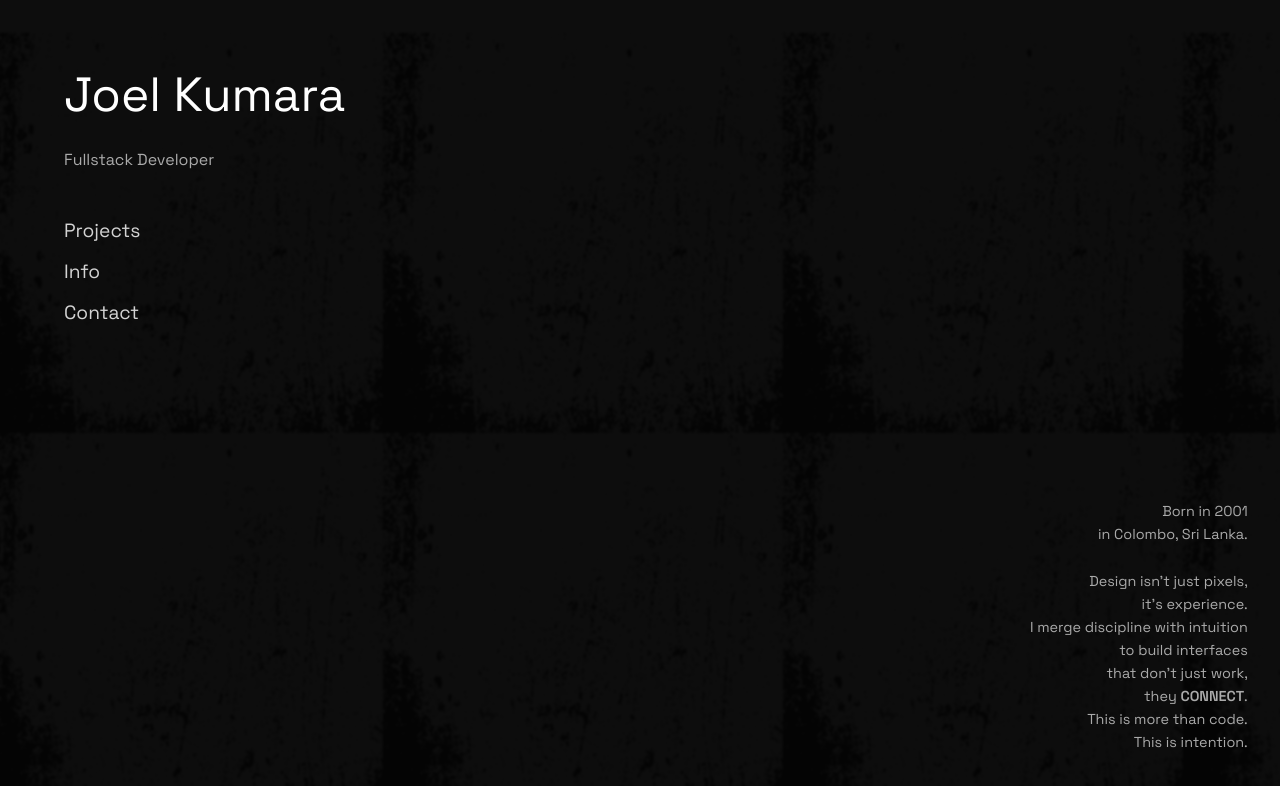
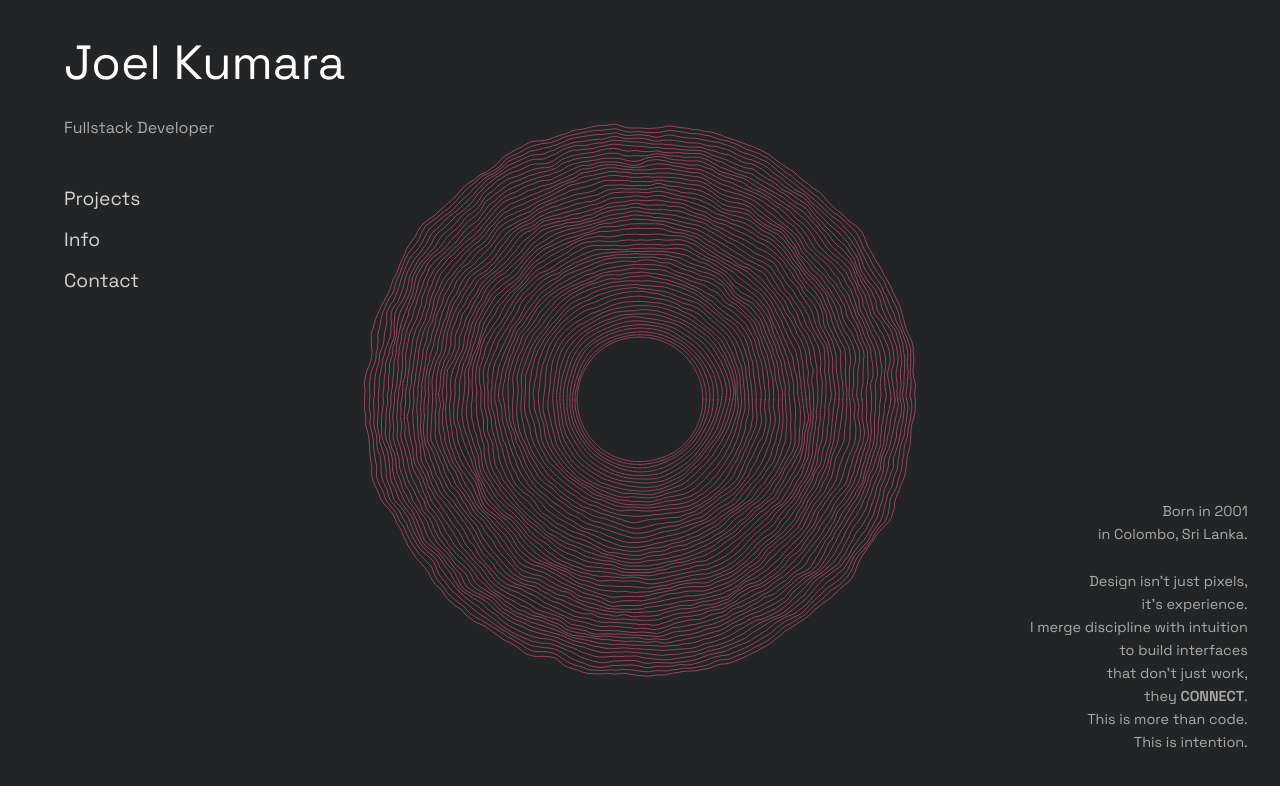
Before and after one commit to JoelKumara24/Upd-Portfolio, a React (Create React App) app: page / in a window 1280 px wide. Shown: the top 786 px of the page. Built offline with nearby package versions, Linux system fonts and the light colour scheme.

Commit message:
Changed the background with VANTA

```diff
--- a/public/index.html
+++ b/public/index.html
@@ -26,6 +26,11 @@
     <meta name="twitter:title" content="Joel Kumara" />
     <meta name="twitter:description" content="Explore my developer portfolio and recent fullstack projects." />
     <meta name="twitter:image" content="%PUBLIC_URL%/Joel_Icon.png" />
+
+    <!-- Add inside the <head> or before </body> -->
+<script src="https://cdn.jsdelivr.net/npm/p5"></script>
+<script src="https://cdn.jsdelivr.net/npm/vanta@latest/dist/vanta.trunk.min.js"></script>
+
   </head>
 
   <body>
--- a/src/App.js
+++ b/src/App.js
@@ -1,6 +1,5 @@
-import React, { useEffect, useState } from "react";
+import React, { useEffect, useRef } from "react";
 import { BrowserRouter as Router, Routes, Route } from "react-router-dom";
-import Splash from "./pages/Splash";
 import Home from "./pages/Home";
 import Projects from "./pages/Projects";
 import ProjectDetail from "./pages/ProjectDetail";
@@ -8,21 +7,39 @@ import Info from "./pages/Info";
 import Contact from "./pages/Contact";
 
 function App() {
-  const [showSplash, setShowSplash] = useState(true);
+  const vantaRef = useRef(null); // Vanta mount point
 
   useEffect(() => {
-    const timer = setTimeout(() => {
-      setShowSplash(false);
-    }, 2900); // slightly longer than splash animation
-    return () => clearTimeout(timer);
+    let effect;
+    if (window.VANTA && window.VANTA.TRUNK && window.p5) {
+      effect = window.VANTA.TRUNK({
+        el: vantaRef.current,
+        mouseControls: true,
+        touchControls: true,
+        gyroControls: false,
+        minHeight: 200.0,
+        minWidth: 200.0,
+        scale: 1.0,
+        scaleMobile: 1.0,
+        color: 0x98465f,
+        backgroundColor: 0x222426,
+      });
+    }
+
+    return () => {
+      if (effect) effect.destroy();
+    };
   }, []);
 
-
   return (
-    <>
-      {showSplash ? (
-        <Splash />
-      ) : (
+    <div
+      ref={vantaRef}
+      style={{
+        height: "100vh", // 👈 fixed height, not minHeight
+        display: "flex", // so it stretches children vertically
+        flexDirection: "column"
+      }}
+    >
       <Router>
         <Routes>
           <Route path="/" element={<Home />} />
@@ -32,9 +49,9 @@ function App() {
           <Route path="/contact" element={<Contact />} />
         </Routes>
       </Router>
-      )}
-    </>
+    </div>
   );
+
 }
 
 export default App;
--- a/src/index.css
+++ b/src/index.css
@@ -1,3 +1,7 @@
+html, body, #root {
+  height: 100%;
+}
+
 body {
   margin: 0;
   font-family: -apple-system, BlinkMacSystemFont, 'Segoe UI', 'Roboto', 'Oxygen',
--- a/src/pages/Contact.css
+++ b/src/pages/Contact.css
@@ -97,23 +97,7 @@ body, html {
   text-decoration: underline;
 }
 
-/* Grain Overlay */
-.grain-overlay {
-  position: fixed;
-  top: 0;
-  left: 0;
-  width: 300%;
-  height: 300%;
-  z-index: 0;
-  opacity: 0.76;
-  pointer-events: none;
-  background-image: url('../assets/grain.png');
-  background-repeat: repeat;
-  background-size: 400px 400px;
-  animation: moveGrain 10s linear infinite;
-  mix-blend-mode: soft-light;
-  filter: blur(0.8px);
-}
+
 
 .cv-download-button {
   margin-top: 1.5rem;
@@ -135,14 +119,6 @@ body, html {
 }
 
 
-/* Animations */
-@keyframes moveGrain {
-  0% { transform: translate(0px, 0px); }
-  25% { transform: translate(-20px, 35px); }
-  50% { transform: translate(40px, -10px); }
-  75% { transform: translate(-15px, 50px); }
-  100% { transform: translate(0px, 0px); }
-}
 
 @keyframes fadeInPage {
   from {
--- a/src/pages/Home.css
+++ b/src/pages/Home.css
@@ -13,22 +13,26 @@ body, html {
 
 .keita-layout {
   display: flex;
-  justify-content: space-between;
-  align-items: center;
-  height: 100%;
-  padding: 2rem 4rem;
+  justify-content: flex-start;
+  align-items: flex-start;
+  gap: 4rem;
+  flex: 1;
+  width: 100%;
+  padding: 0; /* ✅ No padding so things touch the edges */
   box-sizing: border-box;
   animation: fadeInPage 1s ease-in;
+  position: relative;
 }
 
-/* LEFT SIDE */
 .left-column {
   display: flex;
   flex-direction: column;
-  justify-content: center;
-  max-width: 40%;
+  justify-content: flex-start;
+  align-items: flex-start;
+  width: 40%;
   z-index: 1;
 }
+
 
 .name {
   font-size: 3rem;
@@ -63,6 +67,8 @@ body, html {
 .nav-links a:hover {
   color: #fff;
 }
+
+/* RIGHT SIDE */
 .right-column {
   position: absolute;
   bottom: 2rem;
@@ -81,9 +87,7 @@ body, html {
   z-index: 2;
 }
 
-
-
-/* Fade-In Animations */
+/* Animations */
 @keyframes fadeInText {
   from {
     opacity: 0;
@@ -108,33 +112,7 @@ body, html {
   }
 }
 
-/* Background Grain Animation */
-.grain-overlay {
-  position: fixed;
-  top: 0;
-  left: 0;
-  width: 300%;
-  height: 300%;
-  z-index: 0;
-  opacity: 0.76;
-  pointer-events: none;
-  background-image: url('../assets/grain.png');
-  background-repeat: repeat;
-  background-size: 400px 400px;
-  animation: moveGrain 10s linear infinite;
-  mix-blend-mode: soft-light;
-  filter: blur(0.8px);
-}
-
-@keyframes moveGrain {
-  0% { transform: translate(0px, 0px); }
-  25% { transform: translate(-20px, 35px); }
-  50% { transform: translate(40px, -10px); }
-  75% { transform: translate(-15px, 50px); }
-  100% { transform: translate(0px, 0px); }
-}
-
-/* 🔥 Responsive for Mobile & Tablet */
+/* 🔥 Responsive */
 @media (max-width: 768px) {
   .keita-layout {
     flex-direction: column;
@@ -143,7 +121,7 @@ body, html {
   }
 
   .left-column {
-    max-width: 100%;
+    width: 100%;
     align-items: flex-start;
   }
 
--- a/src/pages/Info.css
+++ b/src/pages/Info.css
@@ -113,31 +113,6 @@ body, html {
   }
 }
 
-/* Grain Overlay (Optional Visual Effect) */
-.grain-overlay {
-  position: fixed;
-  top: 0;
-  left: 0;
-  width: 300%;
-  height: 300%;
-  z-index: 0;
-  opacity: 0.76;
-  pointer-events: none;
-  background-image: url('../assets/grain.png');
-  background-repeat: repeat;
-  background-size: 400px 400px;
-  animation: moveGrain 10s linear infinite;
-  mix-blend-mode: soft-light;
-  filter: blur(0.8px);
-}
-
-@keyframes moveGrain {
-  0% { transform: translate(0px, 0px); }
-  25% { transform: translate(-20px, 35px); }
-  50% { transform: translate(40px, -10px); }
-  75% { transform: translate(-15px, 50px); }
-  100% { transform: translate(0px, 0px); }
-}
 
 /* 🔥 Mobile & Tablet Optimization */
 @media (max-width: 768px) {
--- a/src/pages/ProjectDetail.css
+++ b/src/pages/ProjectDetail.css
@@ -4,7 +4,7 @@
   height: 100vh;
   width: 100vw;
   position: relative;
-  background: #0d0d0d;
+
   color: #f0f0f0;
   font-family: 'Space Grotesk', sans-serif;
   display: flex;
@@ -141,30 +141,7 @@
   cursor: pointer;
 }
 
-.grain-overlay {
-  position: fixed;
-  top: 0;
-  left: 0;
-  width: 300%;
-  height: 300%;
-  z-index: 0;
-  opacity: 0.76;
-  pointer-events: none;
-  background-image: url('../assets/grain.png');
-  background-repeat: repeat;
-  background-size: 400px 400px;
-  animation: moveGrain 10s linear infinite;
-  mix-blend-mode: soft-light;
-  filter: blur(0.8px);
-}
 
-@keyframes moveGrain {
-  0% { transform: translate(0px, 0px); }
-  25% { transform: translate(-20px, 35px); }
-  50% { transform: translate(40px, -10px); }
-  75% { transform: translate(-15px, 50px); }
-  100% { transform: translate(0px, 0px); }
-}
 
 @keyframes fadeInPage {
   from {
--- a/src/pages/Projects.css
+++ b/src/pages/Projects.css
@@ -132,31 +132,6 @@ html, body {
   transition: color 0.3s ease;
 }
 
-/* === Optional: Grain Background === */
-.grain-overlay {
-  position: fixed;
-  top: 0;
-  left: 0;
-  width: 300%;
-  height: 300%;
-  z-index: 0;
-  opacity: 0.76;
-  pointer-events: none;
-  background-image: url('../assets/grain.png');
-  background-repeat: repeat;
-  background-size: 400px 400px;
-  animation: moveGrain 10s linear infinite;
-  mix-blend-mode: soft-light;
-  filter: blur(0.8px);
-}
-
-@keyframes moveGrain {
-  0% { transform: translate(0px, 0px); }
-  25% { transform: translate(-20px, 35px); }
-  50% { transform: translate(40px, -10px); }
-  75% { transform: translate(-15px, 50px); }
-  100% { transform: translate(0px, 0px); }
-}
 
 @media (max-width: 768px) {
   .projects-layout {
--- a/src/pages/Splash.css
+++ /dev/null
@@ -1,47 +0,0 @@
-.splash-screen {
-    background: #0d0d0d; /* softer black */
-    color: #ccc; /* grayish white */
-    height: 100vh;
-    width: 100vw;
-    display: flex;
-    align-items: center;
-    justify-content: center;
-    font-family: 'Space Grotesk', sans-serif;
-    letter-spacing: 1.5px;
-    opacity: 1;
-    animation: fadeOutSplash 1s ease 2s forwards;
-    transition: opacity 0.8s ease;
-  }
-
-  .splash-title {
-    font-size: 2.8rem;
-    font-weight: 400;
-    animation: fadeInTitle 1.5s ease;
-    color: #d1d1d1; /* more muted aesthetic text */
-
-    letter-spacing: 3px;
-    opacity: 0.9;
-  }
-
-  /* Fade in the title */
-  @keyframes fadeInTitle {
-    from {
-      opacity: 0;
-      transform: translateY(15px);
-    }
-    to {
-      opacity: 0.9;
-      transform: translateY(0);
-    }
-  }
-
-  /* Fade OUT splash container */
-  @keyframes fadeOutSplash {
-    from {
-      opacity: 1;
-    }
-    to {
-      opacity: 0;
-      visibility: hidden;
-    }
-  }
--- a/src/pages/Splash.js
+++ /dev/null
@@ -1,12 +0,0 @@
-import React from 'react';
-import './Splash.css';
-
-const Splash = () => {
-  return (
-    <div className="splash-screen">
-      <h1 className="splash-title">Joel Kumara Portfolio</h1>
-    </div>
-  );
-};
-
-export default Splash;
```
Lines whose indentation alone changed are shown as unchanged.
